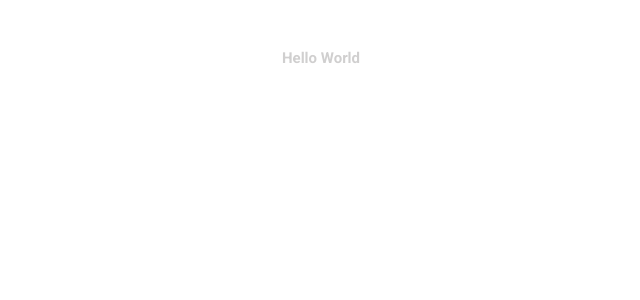
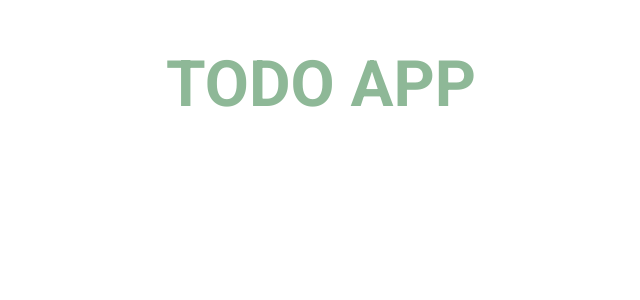
Before and after one commit to nublson/ToDo-Application, a React (Create React App) app: page / in a window 1280 px wide. Shown: the top 300 px of the page, without its empty margins (319-959 px from the left). Built offline with nearby package versions, Linux system fonts and the light colour scheme.

Commit message:
feat(component): add Header

```diff
--- a/src/App.js
+++ b/src/App.js
@@ -2,10 +2,12 @@ import React from 'react'
 
 import Layout from './components/Layout/Layout'
 
+import Header from './components/UI/Header'
+
 function App() {
 	return (
 		<Layout>
-			<h1>Hello World</h1>
+			<Header title='Todo App' />
 		</Layout>
 	)
 }
--- /dev/null
+++ b/src/components/UI/Header/index.js
@@ -0,0 +1,12 @@
+import React from 'react'
+import { Container, Title } from './styles'
+
+const Header = ({ title }) => {
+	return (
+		<Container>
+			<Title>{title}</Title>
+		</Container>
+	)
+}
+
+export default Header
--- /dev/null
+++ b/src/components/UI/Header/styles.js
@@ -0,0 +1,15 @@
+import styled from 'styled-components'
+
+export const Container = styled.div`
+	width: 100%;
+
+	display: flex;
+	justify-content: center;
+`
+
+export const Title = styled.h1`
+	font-size: 6.4rem;
+	text-transform: uppercase;
+	font-weight: bold;
+	color: var(--primary);
+`
```
